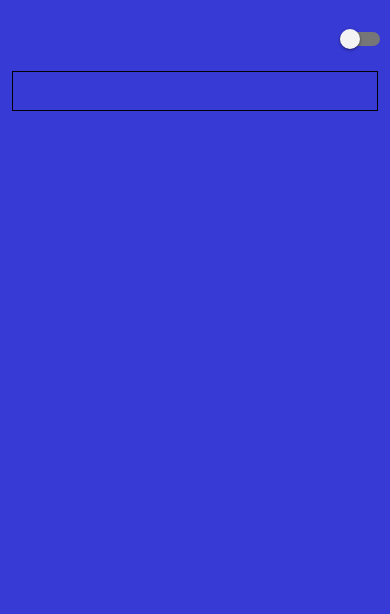
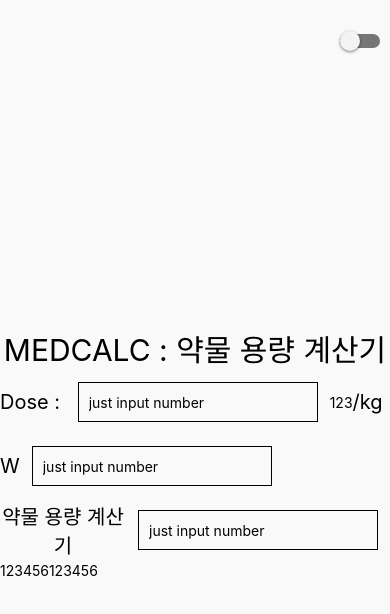
Before and after one commit to SeoYounSeok/drug_dose_calculator, a React Native app: screen / in a window 390 px wide. Shown: the top 614 px of the page. Built offline with nearby package versions, Linux system fonts and the light colour scheme.

Commit message:
# 2022-03-01 간단 약물 계산기 UI 수정 - 1

```diff
--- a/App.tsx
+++ b/App.tsx
@@ -17,74 +17,13 @@ const App = () => {
     setIsEnabled((previousState) => !previousState);
   };
 
-  const [result, setResult] = useState(0);
-  const [calculation, setCalculation] = useState<any>("");
-  const operations = ["+", "-", "×", "÷"];
-
-  const updateCalc = (calc: string | number) => {
-    if (calculation.split("").pop() == "%" && calc != "=") {
-      return setCalculation((prevState: any) => prevState + "×" + calc);
-    }
-    calc == "="
-      ? calculateResult()
-      : setCalculation((prevState: any) => prevState + calc);
-  };
-
-  const formatCalc = () => {
-    let formatCalculation: string = calculation;
-    const isPercent = formatCalculation.indexOf("%");
-    const isMultiple = formatCalculation.indexOf("×");
-    const isDivision = formatCalculation.indexOf("÷");
-    if (isPercent != -1) {
-      formatCalculation = formatCalculation.replace(/%/gi, "/100");
-    }
-    if (isMultiple != -1) {
-      formatCalculation = formatCalculation.replace(/×/gi, "*");
-    }
-    if (isDivision != -1) {
-      formatCalculation = formatCalculation.replace(/÷/gi, "/");
-    }
-    return formatCalculation;
-  };
-
-  const calculateResult = () => {
-    if (!calculation) {
-      return;
-    }
-    if (operations.includes(calculation.split("").pop())) {
-      return;
-    }
-    setResult(new Function("return " + formatCalc())());
-  };
-
-  const updateOperation = (operation: string) => {
-    if (operation == "AC") {
-      setResult(0);
-      setCalculation("");
-      return;
-    }
-    if (operation == "C") {
-      return setCalculation(
-        calculation.toString().substring(0, calculation.length - 1)
-      );
-    }
-    if (!calculation) {
-      return setCalculation((prevState: any) => prevState + "0" + operation);
-    }
-
-    if (operations.includes(calculation.split("").pop())) {
-      setCalculation((prestate: any) =>
-        prestate.substring(0, calculation.length - 1)
-      );
-    }
-    setCalculation((prevState: any) => prevState + operation);
-  };
-
   return (
-    <SafeAreaView style={styles.container}>
+    <SafeAreaView
+      style={isEnabled ? styles.basicContainer : styles.drugContainer}
+    >
       <View style={styles.switchBox}>
         <Switch
-          trackColor={{ false: "#767577", true: "#fffff" }}
+          trackColor={{ false: "#767577", true: "#6fedb2" }}
           thumbColor={isEnabled ? "#d9964a" : "#f4f3f4"}
           ios_backgroundColor="#3e3e3e"
           onValueChange={toggleSwitch}
@@ -97,11 +36,17 @@ const App = () => {
 };
 
 const styles = StyleSheet.create({
-  container: {
+  basicContainer: {
     flex: 2,
     width: windowWidth,
     height: windowHeight,
     backgroundColor: "#373ad4",
+  },
+  drugContainer: {
+    flex: 2,
+    width: windowWidth,
+    height: windowHeight,
+    backgroundColor: "#f9f9f9",
   },
   switchBox: {
     flex: 0.1,
@@ -109,68 +54,5 @@ const styles = StyleSheet.create({
     justifyContent: "flex-end",
     alignItems: "flex-end",
   },
-  body: {
-    flex: 1.9,
-  },
-  calcularText: {
-    alignSelf: "flex-end",
-    fontSize: 30,
-    color: "#f9f9f9",
-  },
-  resultText: {
-    alignSelf: "flex-end",
-    fontSize: 60,
-    color: "#f9f9f9",
-  },
-  btn: {
-    width: 75,
-    height: 70,
-    justifyContent: "center",
-    alignItems: "center",
-    borderRadius: 10,
-    shadowColor: "#000",
-    shadowOffset: {
-      width: 0,
-      height: 2,
-    },
-    shadowOpacity: 0.25,
-    shadowRadius: 3.84,
-    elevation: 5,
-  },
-  wordText: {
-    fontSize: 25,
-    color: "#d9964a",
-  },
-  btnText: {
-    fontSize: 25,
-    color: "#f9f9f9",
-  },
-  btnRow: {
-    flexDirection: "row",
-    justifyContent: "space-evenly",
-  },
-  btnBox: {
-    flex: 1.2,
-    padding: 10,
-    justifyContent: "space-evenly",
-  },
-  valueBox: {
-    justifyContent: "flex-end",
-    flex: 0.7,
-    padding: 10,
-  },
-  customBtn: {
-    width: 170,
-    height: 70,
-    justifyContent: "center",
-    alignItems: "center",
-    elevation: 25,
-    borderRadius: 10,
-    backgroundColor: "#d9964a",
-  },
-  customText: {
-    fontSize: 25,
-    color: "#f9f9f9",
-  },
 });
 export default App;
--- a/src/screens/BasicCalculator.tsx
+++ b/src/screens/BasicCalculator.tsx
@@ -67,7 +67,7 @@ const BasicCalculator = ({ navigation }: any) => {
   };
 
   return (
-    <View style={styles.body}>
+    <View style={styles.container}>
       <View style={styles.valueBox}>
         <Text style={styles.calcularText}>{calculation}</Text>
         <Text style={styles.resultText}>{result}</Text>
@@ -174,19 +174,10 @@ const BasicCalculator = ({ navigation }: any) => {
 
 const styles = StyleSheet.create({
   container: {
-    flex: 2,
+    flex: 1.9,
     width: windowWidth,
     height: windowHeight,
     backgroundColor: "#373ad4",
-  },
-  switchBox: {
-    flex: 0.1,
-    padding: 10,
-    justifyContent: "flex-end",
-    alignItems: "flex-end",
-  },
-  body: {
-    flex: 1.9,
   },
   calcularText: {
     alignSelf: "flex-end",
--- a/src/screens/DrugCalculator.tsx
+++ b/src/screens/DrugCalculator.tsx
@@ -1,23 +1,101 @@
 import React, { useState } from "react";
-import { StyleSheet, Text, View, TextInput } from "react-native";
+import {
+  StyleSheet,
+  Text,
+  View,
+  TextInput,
+  TouchableOpacity,
+} from "react-native";
 import { windowHeight, windowWidth } from "../utils/Dimensions";
 
 const DrugCalculator = () => {
-  const [milliliter, setMilliliter] = React.useState("0");
+  const [milliliter, setMilliliter] = useState("");
+  const [selectDoseUnit, setSelectDoseUnit] = useState();
+  const [selectTimeUnit, setSelectTimeUnit] = useState("min");
 
+  const [weight, setWeight] = useState("");
+  const [selectWeight, setSelectWeight] = useState("kg");
+
+  const [numerator, setNumerator] = useState("");
+  const [selectNumerator, setSelectNumerator] = useState("cc");
+  const [denominator, setDenominator] = useState("");
+  const [selectDenominator, setSelectDenominator] = useState("mg");
+
+  const [dropPerMinute, setDropPerMinute] = useState("");
+  const [dropPerMinuteUnit, setDropPerMinuteUnit] = useState("cc/hr");
+
+  const [selectedLanguage, setSelectedLanguage] = useState();
+
+  // denominator 분모, numerator 분자
   return (
     <View style={styles.container}>
-      <TextInput style={styles.input} keyboardType="numeric" />
+      <Text style={styles.title}>MEDCALC : 약물 용량 계산기</Text>
+      <View style={styles.row}>
+        <Text style={styles.subtitle}>Dose : </Text>
+        <TextInput
+          style={styles.input}
+          value={milliliter}
+          onChangeText={(unit) => setMilliliter(unit)}
+          placeholder="just input number"
+          keyboardType="numeric"
+        />
+        <Text>123</Text>
+
+        <Text style={styles.subtitle}>/kg</Text>
+      </View>
+      <View style={styles.row}>
+        <Text style={styles.subtitle}>W</Text>
+        <TextInput
+          style={styles.input}
+          value={milliliter}
+          onChangeText={(unit) => setMilliliter(unit)}
+          placeholder="just input number"
+          keyboardType="numeric"
+        />
+      </View>
+      <View style={styles.row}>
+        <Text style={styles.subtitle}>약물 용량 계산기</Text>
+        <TextInput
+          style={styles.input}
+          value={milliliter}
+          onChangeText={(unit) => setMilliliter(unit)}
+          placeholder="just input number"
+          keyboardType="numeric"
+        />
+      </View>
+      <View style={styles.row}>
+        <TouchableOpacity>
+          <Text>123456</Text>
+        </TouchableOpacity>
+
+        <TouchableOpacity>
+          <Text>123456</Text>
+        </TouchableOpacity>
+      </View>
     </View>
   );
 };
 
 const styles = StyleSheet.create({
   container: {
-    flex: 2,
+    flex: 1.9,
     width: windowWidth,
     height: windowHeight,
-    backgroundColor: "#373ad4",
+    backgroundColor: "#f9f9f9",
+    alignContent: "center",
+    justifyContent: "center",
+  },
+  row: {
+    flexDirection: "row",
+    alignItems: "center",
+  },
+  title: {
+    textAlign: "center",
+    fontSize: 30,
+  },
+  subtitle: {
+    textAlign: "center",
+    fontSize: 20,
   },
   input: {
     height: 40,
@@ -25,74 +103,5 @@ const styles = StyleSheet.create({
     borderWidth: 1,
     padding: 10,
   },
-  switchBox: {
-    flex: 0.1,
-    padding: 10,
-    justifyContent: "flex-end",
-    alignItems: "flex-end",
-  },
-  body: {
-    flex: 1.9,
-  },
-  calcularText: {
-    alignSelf: "flex-end",
-    fontSize: 30,
-    color: "#f9f9f9",
-  },
-  resultText: {
-    alignSelf: "flex-end",
-    fontSize: 60,
-    color: "#f9f9f9",
-  },
-  btn: {
-    width: 75,
-    height: 70,
-    justifyContent: "center",
-    alignItems: "center",
-    borderRadius: 10,
-    shadowColor: "#000",
-    shadowOffset: {
-      width: 0,
-      height: 2,
-    },
-    shadowOpacity: 0.25,
-    shadowRadius: 3.84,
-    elevation: 5,
-  },
-  wordText: {
-    fontSize: 25,
-    color: "#d9964a",
-  },
-  btnText: {
-    fontSize: 25,
-    color: "#f9f9f9",
-  },
-  btnRow: {
-    flexDirection: "row",
-    justifyContent: "space-evenly",
-  },
-  btnBox: {
-    flex: 1.2,
-    padding: 10,
-    justifyContent: "space-evenly",
-  },
-  valueBox: {
-    justifyContent: "flex-end",
-    flex: 0.7,
-    padding: 10,
-  },
-  customBtn: {
-    width: 170,
-    height: 70,
-    justifyContent: "center",
-    alignItems: "center",
-    elevation: 25,
-    borderRadius: 10,
-    backgroundColor: "#d9964a",
-  },
-  customText: {
-    fontSize: 25,
-    color: "#f9f9f9",
-  },
 });
 export default DrugCalculator;
```
